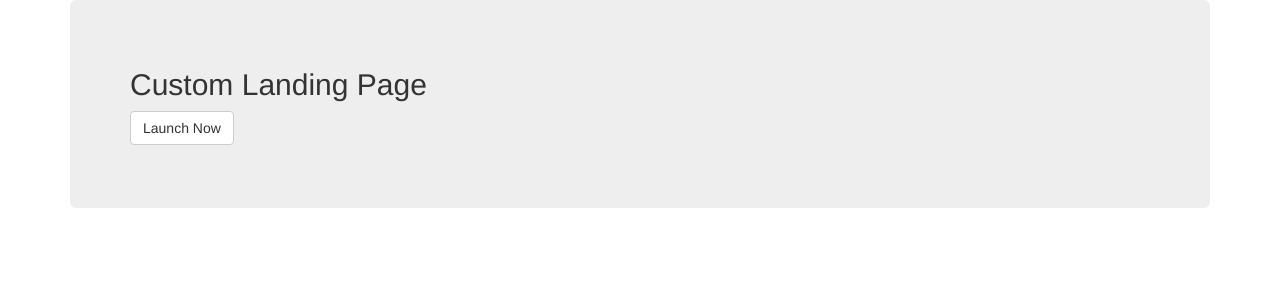
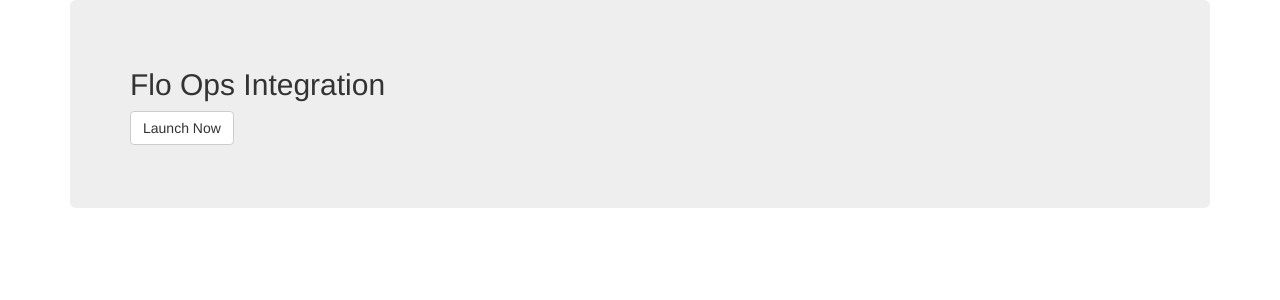
Before and after one commit to carlosgonzg/django-lti-provider, a Python web app: template lti_provider/templates/lti_provider/landing_page.html in a window 1280 px wide. Shown: the top 300 px of the page. Run offline with Jinja, Linux system fonts and the light colour scheme; the template is opened without the code that fills it: most values are stand-ins (such as "Sample title", 1, 10 or a date in 2020); some libraries are stand-ins or nearby versions.

Commit message:
uploading project

```diff
--- a/lti_provider/auth.py
+++ b/lti_provider/auth.py
@@ -68,8 +68,8 @@ class LTIBackend(object):
     def authenticate(self, request, lti):
         try:
             lti.verify(request)
-            #return self.find_or_create_user(request, lti)
-            return lti.user_email(request)
+            return self.find_or_create_user(request, lti)
+            # return lti.user_email(request)
         except LTIException as e:
             lti.clear_session(request)
             print(e)
--- a/lti_provider/mixins.py
+++ b/lti_provider/mixins.py
@@ -43,7 +43,7 @@ class LTIAuthMixin(object):
             return HttpResponseRedirect(reverse('lti-fail-auth'))
 
         # login
-        #login(request, user)
+        login(request, user)
 
         # configure course groups if requested
         try:
--- a/lti_provider/templates/lti_provider/landing_page.html
+++ b/lti_provider/templates/lti_provider/landing_page.html
@@ -7,7 +7,7 @@
             <div class="col-md-12">
                 <div class="container">
                     <div class="jumbotron">
-                        <h2>Custom Landing Page</h2>
+                        <h2>Flo Ops Integration</h2>
                         <p><a class="btn btn-default" href="{{landing_url}}" target="_blank">Launch Now</a></p>
                     </div>
                 </div>
```
